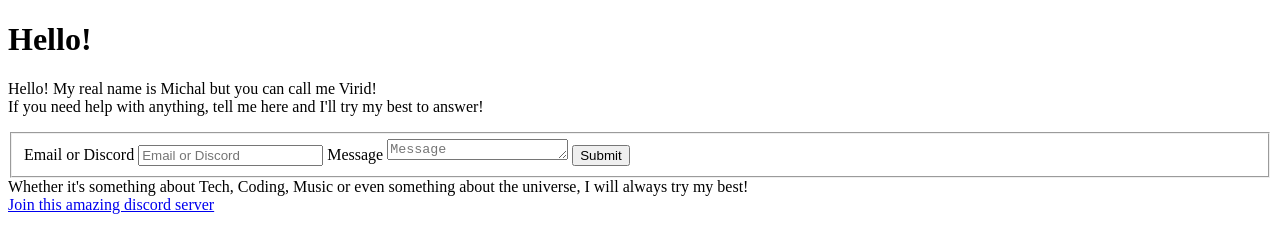
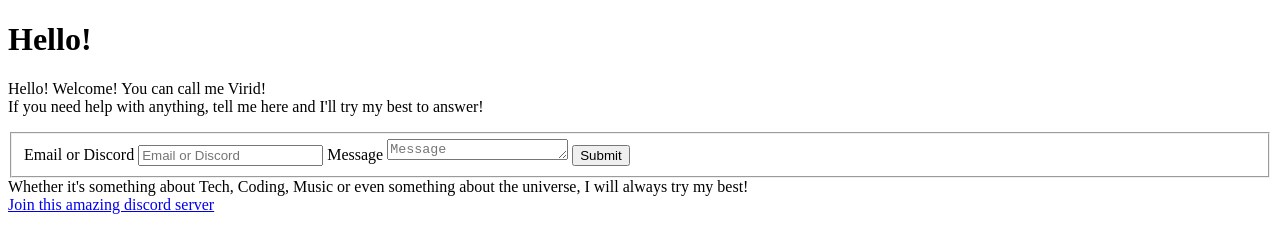
Before and after one commit to ViridFlare/ViridFlare.github.io, a plain HTML site: page index.html in a window 1280 px wide. Drawn offline with Linux system fonts and the light colour scheme.

Commit message:
Update index.html
making it more user-friendly :)

```diff
--- a/index.html
+++ b/index.html
@@ -5,7 +5,7 @@
     </head>
     <body>
         <h1 class:center >Hello!</h1>
-        <p>Hello! My real name is Michal but you can call me Virid! <br>
+        <p>Hello! Welcome! You can call me Virid! <br>
             If you need help with anything, tell me here and I'll try my best to answer!</p>
             <!--<p>here are some links to my social media! todo: list</p>-->
             <form id="fs-frm" name="simple-contact-form" accept-charset="utf-8" action="https://formspree.io/f/xzbnrprz" method="post">
```
